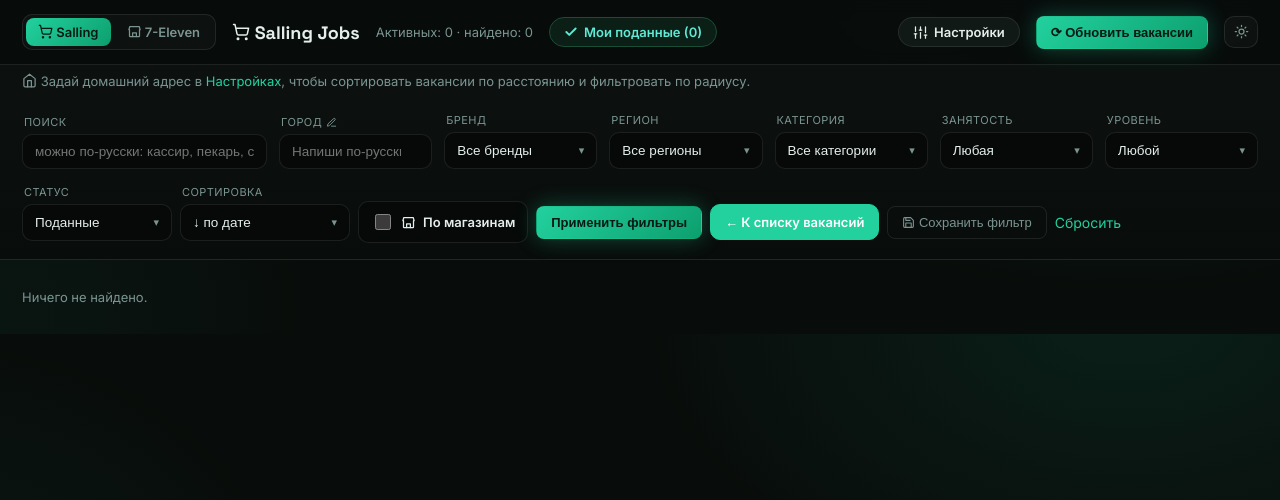
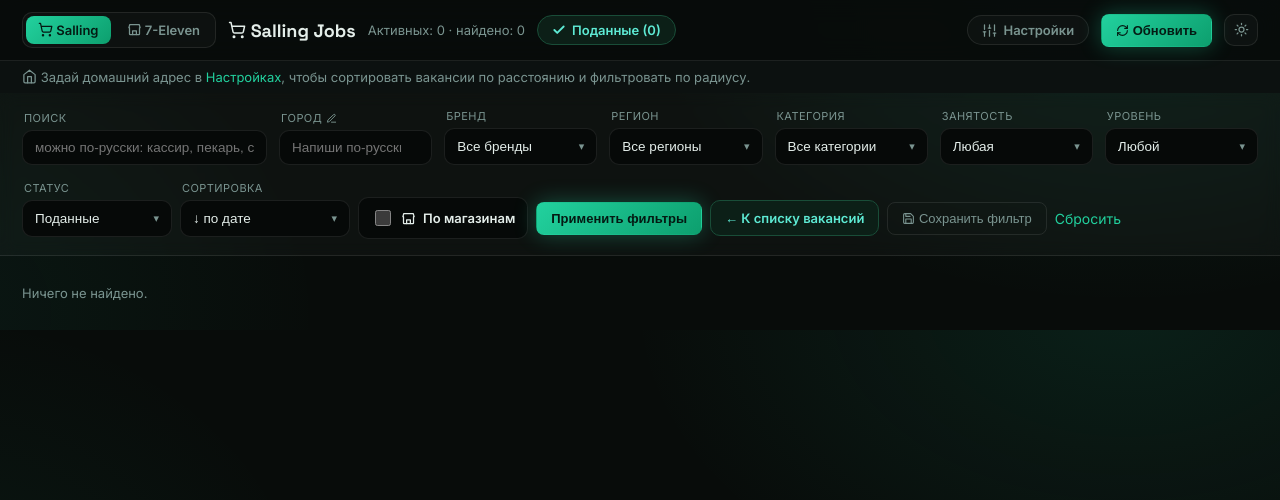
Before and after one commit to wexwxee/wexflow, a FastAPI app: page /?status=applied&sort=published in a window 1280 px wide. Shown: the top 500 px of the page. Run offline with FastAPI, Linux system fonts and the light colour scheme; data that the repository does not hold is empty.

Commit message:
index: glass cards, neon-teal dock, clean header, no-emoji buttons
- Cards: glass background + accent glow on hover/select
- Filter bar: glass backdrop instead of bg-soft gradient
- Batch dock: glass morphism, backdrop-blur, ok-color submit
- tablink/toggle-applied: glass style, active state preserved
- Undo toast / combo-menu: glass backdrop
- Refresh button: SVG icon instead of ⟳

Co-Authored-By: Claude Sonnet 4.6 <noreply@anthropic.com>

```diff
--- a/templates/index.html
+++ b/templates/index.html
@@ -6,12 +6,12 @@
 
 {% block style %}
 <style>
-  header { padding:14px 22px; border-bottom:1px solid var(--line); display:flex; align-items:center; gap:16px; flex-wrap:wrap;
-           position:sticky; top:0; background:var(--header-bg); backdrop-filter:blur(8px); z-index:10; }
+  header { padding:12px 22px; border-bottom:1px solid var(--glass-line); display:flex; align-items:center; gap:12px; flex-wrap:wrap;
+           position:sticky; top:0; background:var(--header-bg); backdrop-filter:blur(12px); -webkit-backdrop-filter:blur(12px); z-index:10; }
 
   /* ---- панель фильтров ---- */
-  .filterbar { padding:16px 22px; border-bottom:1px solid var(--line);
-               background:linear-gradient(180deg,var(--bg-soft),var(--bg)); }
+  .filterbar { padding:16px 22px; border-bottom:1px solid var(--glass-line);
+               background:var(--glass); backdrop-filter:blur(8px); -webkit-backdrop-filter:blur(8px); }
   .fgrid { display:grid; grid-template-columns:1.6fr repeat(6, minmax(120px,1fr)); gap:12px; align-items:end; }
   @media (max-width:1100px){ .fgrid{ grid-template-columns:repeat(3,1fr); } }
   @media (max-width:640px){ .fgrid{ grid-template-columns:repeat(2,1fr); } }
@@ -44,14 +45,16 @@
   .chip { font-size:12px; color:var(--muted); }
 
   .grid { display:grid; grid-template-columns:repeat(auto-fill,minmax(320px,1fr)); gap:12px; padding:16px 22px; }
-  .card { position:relative; background:var(--card); border:1px solid var(--line); border-radius:12px; padding:14px; display:flex; flex-direction:column; gap:6px; transition:border-color .15s, transform .1s; }
-  .card:hover { border-color:var(--hover-line); transform:translateY(-1px); }
+  .card { position:relative; background:var(--glass); border:1px solid var(--glass-line); border-radius:12px; padding:14px; display:flex; flex-direction:column; gap:6px; transition:border-color .15s, box-shadow .15s, transform .1s; }
+  .card:hover { border-color:var(--accent); transform:translateY(-1px); box-shadow:0 0 0 1px var(--accent-soft), var(--shadow-sm); }
   .card h3 { margin:4px 0 2px; font-size:15.5px; line-height:1.3; }
   .badges { display:flex; gap:6px; flex-wrap:wrap; padding-right:32px; }
-  .tablink { display:inline-flex; align-items:center; gap:6px; background:var(--ok-bg); color:var(--ok-txt);
-    border:1px solid var(--ok-line); border-radius:999px; padding:6px 14px; font-size:13px; font-weight:600; }
+  .tablink { display:inline-flex; align-items:center; gap:6px; background:var(--glass); color:var(--muted);
+    border:1px solid var(--glass-line); border-radius:999px; padding:6px 14px; font-size:13px; font-weight:600; }
+  .tablink:hover { color:var(--txt); border-color:var(--hover-line); }
+  .tablink.active { background:var(--ok-bg); color:var(--ok-txt); border-color:var(--ok-line); }
   .pager { display:flex; justify-content:center; align-items:center; gap:16px; padding:18px 22px 90px; }
-  .pager a { background:var(--card); border:1px solid var(--line); color:var(--txt); border-radius:10px; padding:9px 16px; text-decoration:none; font-weight:600; font-size:14px; }
+  .pager a { background:var(--glass); border:1px solid var(--glass-line); color:var(--txt); border-radius:10px; padding:9px 16px; text-decoration:none; font-weight:600; font-size:14px; }
   .pager a:hover { border-color:var(--accent); }
   .pager .dis { color:var(--hover-line); padding:9px 16px; font-size:14px; }
   .pager .pinfo { color:var(--muted); font-size:13px; }
@@ -66,28 +69,33 @@
   .grpchk input { width:16px; height:16px; accent-color:var(--accent); cursor:pointer; }
   .group-card { cursor:default; }
   .group-jobs { display:flex; flex-direction:column; gap:4px; margin-top:8px; }
-  .gjob { color:var(--txt); text-decoration:none; font-size:13px; padding:5px 8px; border-radius:7px; background:var(--bg-soft); border:1px solid var(--line); overflow:hidden; text-overflow:ellipsis; white-space:nowrap; }
+  .gjob { color:var(--txt); text-decoration:none; font-size:13px; padding:5px 8px; border-radius:7px; background:var(--glass); border:1px solid var(--glass-line); overflow:hidden; text-overflow:ellipsis; white-space:nowrap; }
   .gjob:hover { border-color:var(--accent); }
   .gjob b { color:var(--info-txt); font-weight:700; }
   .gmore { color:var(--muted); font-size:12px; padding:3px 8px; }
   .undo-toast { position:fixed; left:20px; bottom:20px; z-index:60; display:none; align-items:center; gap:14px;
-    background:var(--menu-bg); border:1px solid var(--line-strong); box-shadow:var(--shadow); border-radius:12px; padding:12px 16px; font-size:14px; }
+    background:rgba(8,12,10,.90); border:1px solid var(--glass-line);
+    backdrop-filter:blur(14px); -webkit-backdrop-filter:blur(14px);
+    box-shadow:var(--shadow); border-radius:12px; padding:12px 16px; font-size:14px; }
+  html[data-theme="light"] .undo-toast { background:rgba(255,255,255,.94); }
   .undo-toast.show { display:flex; }
   .undo-toast .undo-btn { background:var(--accent); border:none; color:#fff; border-radius:8px; padding:7px 13px; font-weight:600; cursor:pointer; font-size:13px; }
+  html[data-theme="dark"] .undo-toast .undo-btn { color:#041a13; }
   .undo-toast .undo-btn:hover { background:var(--accent-hover); }
   .presets { display:flex; align-items:center; gap:8px; flex-wrap:wrap; padding:12px 22px 0; }
   .presets-lbl { color:var(--muted); font-size:13px; }
-  .preset-chip { display:inline-flex; align-items:center; background:var(--card); border:1px solid var(--line); border-radius:999px; overflow:hidden; }
+  .preset-chip { display:inline-flex; align-items:center; background:var(--glass); border:1px solid var(--glass-line); border-radius:999px; overflow:hidden; }
   .preset-chip a { color:var(--txt); text-decoration:none; padding:6px 8px 6px 13px; font-size:13px; font-weight:600; }
   .preset-chip a:hover { color:var(--accent); }
   .preset-chip form { display:inline; margin:0; }
   .preset-chip button { background:transparent; border:none; color:var(--muted); cursor:pointer; padding:6px 9px; font-size:12px; }
   .preset-chip button:hover { color:var(--err-txt); }
   .toggle-applied { display:inline-flex; align-items:center; gap:6px; text-decoration:none;
-    background:var(--ok-bg); color:var(--ok-txt); border:1px solid var(--ok-line); border-radius:10px;
-    padding:9px 14px; font-size:13px; font-weight:600; }
-  .toggle-applied.on { background:var(--accent); color:#fff; border-color:var(--accent); }
-  .toggle-applied.on:hover { background:var(--accent-hover); }
+    background:var(--glass); color:var(--muted); border:1px solid var(--glass-line); border-radius:10px;
+    padding:9px 14px; font-size:13px; font-weight:600; transition:border-color .15s, color .15s; }
+  .toggle-applied:hover { color:var(--txt); border-color:var(--hover-line); }
+  .toggle-applied.on { background:var(--ok-bg); color:var(--ok-txt); border-color:var(--ok-line); }
+  .toggle-applied.on:hover { border-color:var(--ok-txt); }
   .badge.brand { font-weight:700; }
   .badge.dist { background:var(--info-bg); color:var(--info-txt); border-color:var(--info-line); }
   .role { display:inline-block; margin-top:2px; font-size:12.5px; font-weight:700;
@@ -152,17 +164,17 @@
   <h1>{{ ic.i('cart', 18) }} Salling Jobs</h1>
   <span class="muted">Активных: {{ total_active }} · найдено: {{ total_filtered }}{% if pages > 1 %} · стр. {{ page }}/{{ pages }}{% endif %}</span>
   {{ ui.freshness(data_age_min, sync_running) }}
-  <a class="tablink" href="/?status=applied&sort={{ f.sort or 'published' }}">{{ check() }} Мои поданные ({{ applied_count }})</a>
-  <a class="tablink" style="background:var(--card);color:var(--txt);border-color:var(--line);margin-left:auto;" href="/settings">{{ ic.i('sliders') }} Настройки</a>
+  <a class="tablink {{ 'active' if f.status == 'applied' }}" href="/?status=applied&sort={{ f.sort or 'published' }}">{{ check() }} Поданные ({{ applied_count }})</a>
+  <a class="tablink" style="margin-left:auto;" href="/settings">{{ ic.i('sliders') }} Настройки</a>
   <form method="post" action="/refresh">
-    <button class="primary" type="submit" title="Обновить прямо сейчас (и так обновляется каждые 30 минут автоматически)">⟳ Обновить вакансии</button>
+    <button class="primary" type="submit" title="Обновить прямо сейчас (и так обновляется каждые 30 минут автоматически)">{{ ic.i('refresh', 13) }} Обновить</button>
   </form>
   {{ ui.theme_toggle() }}
 </header>
 {% if geoerror %}<div class="notice-line" style="color:var(--err-txt);background:var(--err-bg);">Не удалось распознать адрес — попробуй точнее (например: «M.P. Bruuns Gade 55, Aarhus» или индекс «8000»).</div>{% endif %}
 {% if home %}<div class="notice-line" style="color:var(--ok-txt);background:var(--ok-bg);">{{ ic.i('home') }} Дом: {{ home.address }}{% if home.lookup_address and home.lookup_address != home.address %} → {{ home.lookup_address }}{% endif %} — сортировка/радиус по расстоянию доступны. <a href="/settings">изменить</a></div>
 {% else %}<div class="notice-line" style="color:var(--muted);background:var(--bg-soft);">{{ ic.i('home') }} Задай домашний адрес в <a href="/settings">Настройках</a>, чтобы сортировать вакансии по расстоянию и фильтровать по радиусу.</div>{% endif %}
-{% if batch %}<div class="notice-line" style="color:var(--ok-txt);background:var(--ok-bg);">🚀 Запущена пакетная подача на {{ batch }} вакансий ({{ 'с авто-отправкой' if batch_mode=='submit' else 'прогон без отправки' }}) — открывается по 2 окна за раз.</div>{% endif %}
+{% if batch %}<div class="notice-line" style="color:var(--ok-txt);background:var(--ok-bg);">{{ ic.i('send', 13) }} Запущена пакетная подача на {{ batch }} вакансий ({{ 'с авто-отправкой' if batch_mode=='submit' else 'прогон без отправки' }}) — открывается по 2 окна за раз.</div>{% endif %}
 
 {% if presets %}
 <div class="presets">
```
Also changed, not shown: other parts of templates/index.html (+13 -8 lines).
